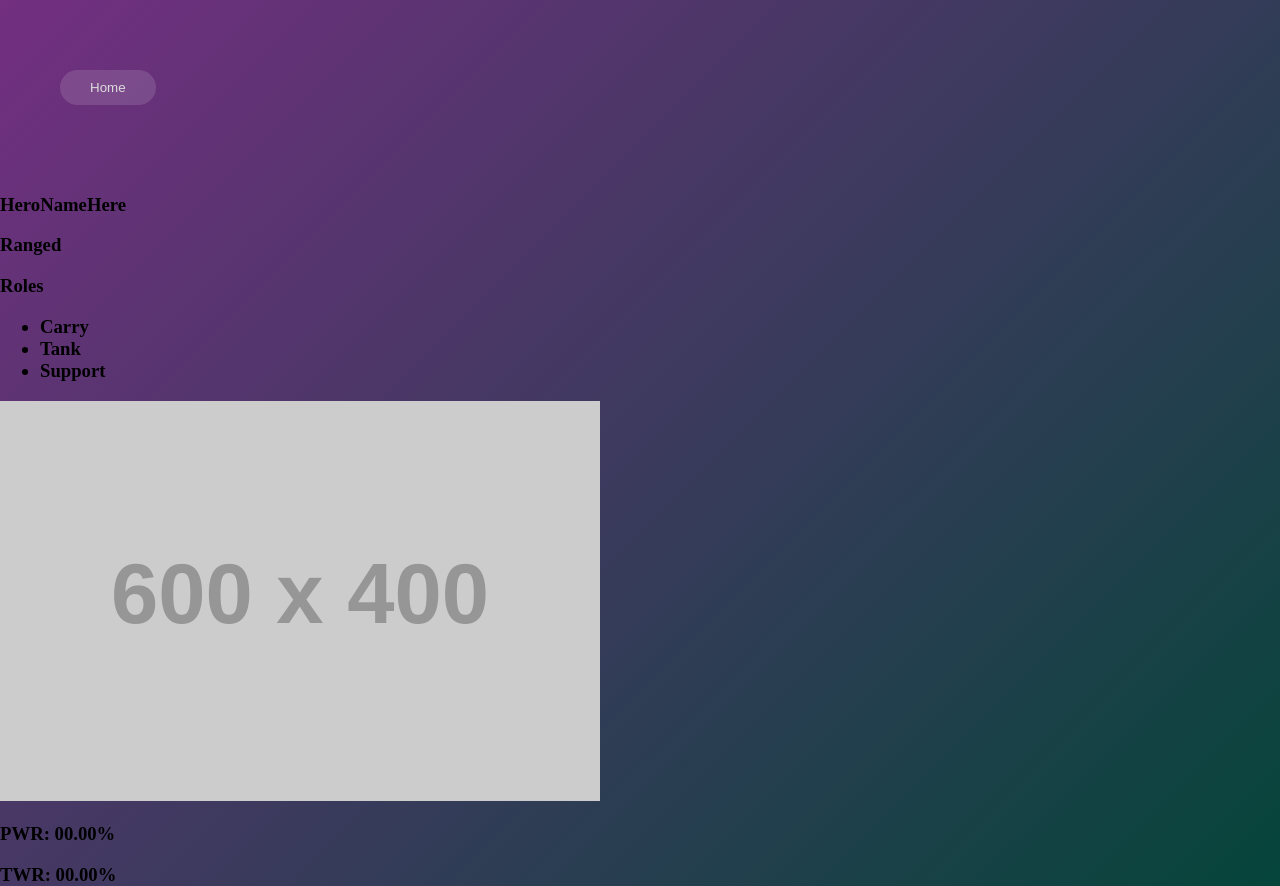
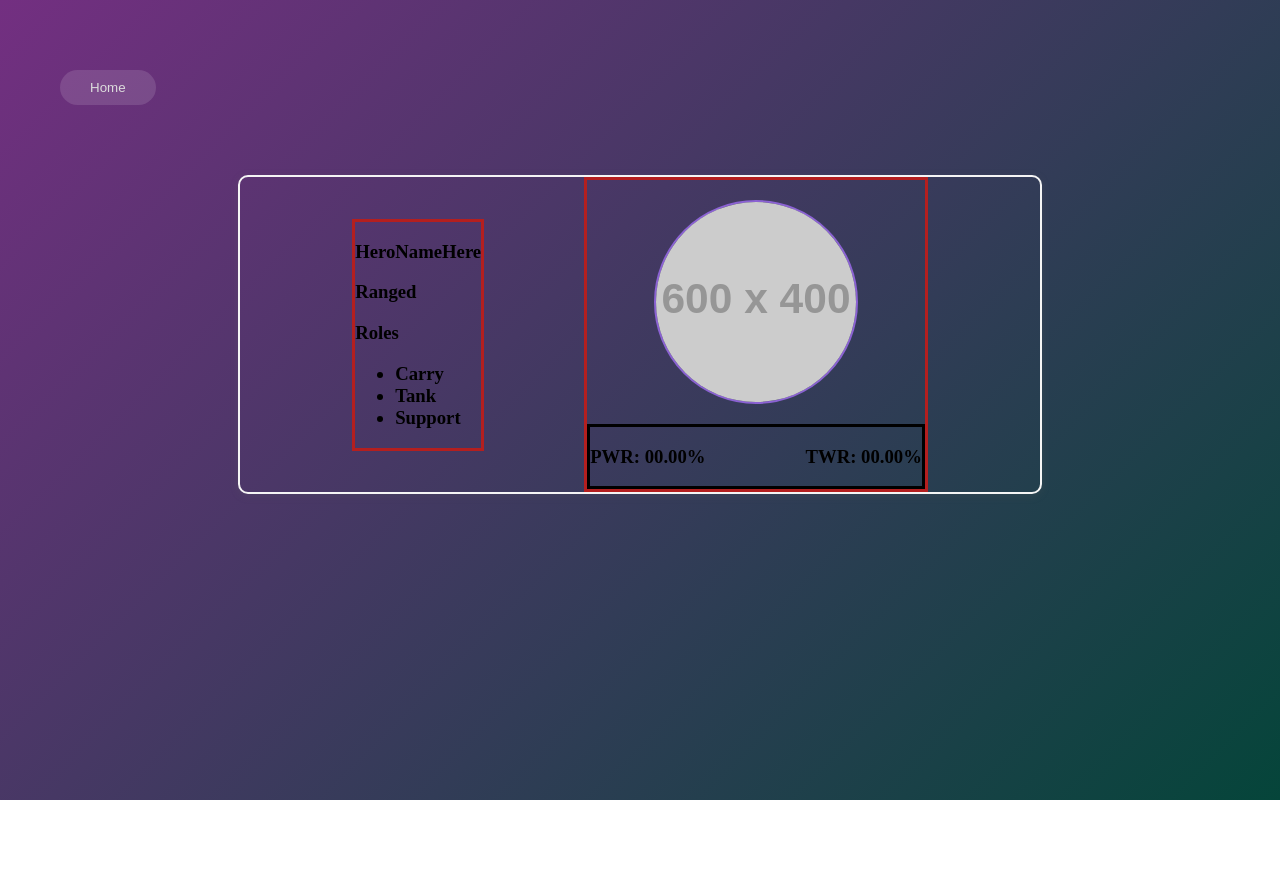
Before and after one commit to ChavezJuanC/Dota2SeachTool, a React (Vite) app: page /hero/1 in a window 1280 px wide. After the commit the page ends 800 px from the top, so only its background shows below. Built offline with nearby package versions, Linux system fonts and the light colour scheme; a web font is replaced by a local one.

Commit message:
implemented jsx/html for hero porfile card + layout spacing

```diff
--- /dev/null
+++ b/src/assets/components/hero-profile/HeroInfoCard.tsx
@@ -0,0 +1,35 @@
+function HeroInfoCard() {
+    return (
+        <div id="hero-info-card">
+            <div id="hero-info-card-left-side">
+                <h3 id="hero-info-name">HeroNameHere</h3>
+                <h3 id="hero-info-attack-type">Ranged</h3>
+                <h3 id="hero-info-roles">
+                    Roles
+                    <ul id="hero-info-roles-list">
+                        <li id="hero-info-roles-list-itmes">Carry</li>
+                        <li id="hero-info-roles-list-itmes">Tank</li>
+                        <li id="hero-info-roles-list-items">Support</li>
+                    </ul>
+                </h3>
+            </div>
+            <div id="hero-info-card-right-side">
+                <img src="https://placehold.co/600x400" alt="" id="hero-info-image"/>
+                <div id="hero-info-win-rates-wrapper">
+                    <h3>PWR: 00.00%</h3>
+                    <h3>TWR: 00.00%</h3>
+                </div>
+            </div>
+        </div>
+    );
+}
+
+
+
+/*
+
+Make sure hero card component is dynamic for all screen sizes
+feed it dynamically
+
+*/
+export default HeroInfoCard;
--- a/src/assets/main_routes/HeroProfile.tsx
+++ b/src/assets/main_routes/HeroProfile.tsx
@@ -1,31 +1,12 @@
 import BackHomeButton from "../components/general/BackHomeButton";
+import HeroInfoCard from "../components/hero-profile/HeroInfoCard";
 
 function HeroProfile() {
     return (
         <div>
             <BackHomeButton />
             <div id="hero-info-card-container">
-                <div className="hero-info-card">
-                    <div id="hero-info-card-left-side">
-                        <h3 id="hero-info-name">HeroNameHere</h3>
-                        <h3 id="hero-info-attack-type">Ranged</h3>
-                        <h3 id="hero-info-roles">
-                            Roles
-                            <ul id="hero-info-roles-list">
-                                <li id="hero-info-roles-list-itmes">Carry</li>
-                                <li id="hero-info-roles-list-itmes">Tank</li>
-                                <li id="hero-info-roles-list-items">Support</li>
-                            </ul>
-                        </h3>
-                    </div>
-                    <div id="hero-info-card-right-side">
-                        <img src="https://placehold.co/600x400" alt="" />
-                        <div id="hero-info-win-rates-wrapper">
-                            <h3>PWR: 00.00%</h3>
-                            <h3>TWR: 00.00%</h3>
-                        </div>
-                    </div>
-                </div>
+                <HeroInfoCard />
             </div>
         </div>
     );
--- a/src/index.css
+++ b/src/index.css
@@ -376,7 +376,7 @@ body {
 #mostplayed-heroes-shadow-box {
     border: solid 2px whitesmoke;
     width: 600px;
-    height: 400px;
+    height: 200px;
     background-color: #05453a20;
     box-shadow: rgba(99, 99, 99, 0.2) 0px 2px 8px 0px;
     border-radius: 10px;
@@ -386,8 +386,8 @@ body {
 
 #peers-shadow-box {
     border: solid 2px whitesmoke;
-    width: 400px;
-    height: 400px;
+    width: 200px;
+    height: 200px;
     background-color: #05453a20;
     box-shadow: rgba(99, 99, 99, 0.2) 0px 2px 8px 0px;
     border-radius: 10px;
@@ -418,7 +418,7 @@ body {
     }
 }
 
-@media (max-width: 400px) {
+@media (max-width: 200px) {
     #peers-shadow-box,
     #mostplayed-heroes-shadow-box {
         border: none;
@@ -540,3 +540,46 @@ body {
     width: 35%;
     justify-content: space-between;
 }
+
+/* Hero Profile */
+
+#hero-info-card {
+    border: solid 2px whitesmoke;
+    border-radius: 10px;
+    box-shadow: rgba(99, 99, 99, 0.2) 0px 2px 8px 0px;
+    display: flex;
+    flex-direction: row;
+    gap: 100px;
+    justify-content: center;
+    align-items: center;
+    width: 800px;
+    margin: auto;
+}
+
+#hero-info-win-rates-wrapper {
+    flex-direction: row;
+    display: flex;
+    justify-content: center;
+    align-items: center;
+    border: solid 3px black;
+    gap: 100px;
+}
+
+#hero-info-image {
+    max-width: 200px;
+    max-height: 200px;
+    min-height: 200px;
+    min-width: 200px;
+    border-radius: 100%;
+    object-fit: cover;
+    display: block;
+    border: solid 2px #8b62d3;
+    margin: auto;
+    margin-top: 20px;
+    margin-bottom: 20px;
+}
+
+#hero-info-card-left-side,
+#hero-info-card-right-side {
+    border: solid 3px rgb(180, 31, 31);
+}
```
